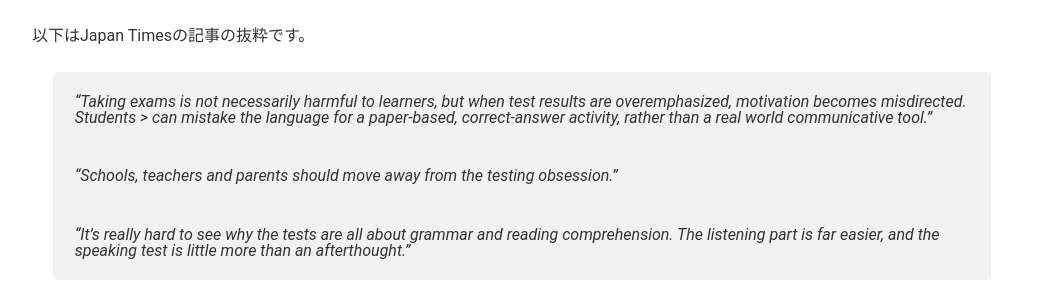
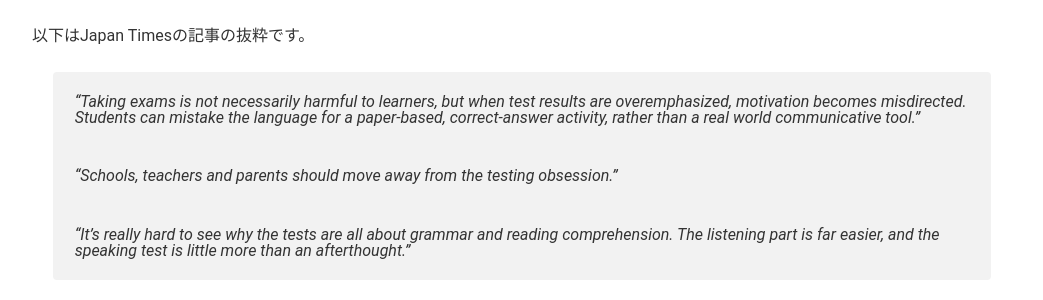
Before and after one commit to phocean/akispace, a Jekyll site: the page built from 40_exam_results.md, in a window 1280 px wide. Shown: the part 582-882 px from the top of the page, without its empty margins (118-1161 px from the left). Built offline with Jekyll 4.4.1, drawn with Linux system fonts in a browser that asks for light colours.

Commit message:
fix quotation

```diff
--- a/40_exam_results.md
+++ b/40_exam_results.md
@@ -27,12 +27,11 @@
 
 以下はJapan Timesの記事の抜粋です。
 
-> "Taking exams is not necessarily harmful to learners, but when test results are overemphasized, motivation becomes misdirected. Students > can mistake the language for a paper-based, correct-answer activity, rather than a real world communicative tool."
+> "Taking exams is not necessarily harmful to learners, but when test results are overemphasized, motivation becomes misdirected. Students can mistake the language for a paper-based, correct-answer activity, rather than a real world communicative tool."
 >
 > "Schools, teachers and parents should move away from the testing obsession."
 >
-> "It's really hard to see why the tests are all about grammar and reading comprehension. The listening part is far easier, and the
-> speaking test is little more than an afterthought."
+> "It's really hard to see why the tests are all about grammar and reading comprehension. The listening part is far easier, and the speaking test is little more than an afterthought."
 
 英検を持っていても書けない話せない・・・とならないために、<strong>レッスンではまず実力（文法語彙力←ここがなければ英語力は広がりません）をつけることを優先とし、その力を試すために受けるのが英検</strong>だと考えています。3級を持っているのであれば中学英語、2級であれば高校英語、しっかり使いこなし書いたり話したりできるでしょうか？ 自分の英語力をしっかり把握して適切な級で復習として英検を利用しましょう。よってギリギリの合格ではなく、その級で満点が取れるまで何回も練習していきます。英語を本当に習得したいと思うのであれば急がないでください。
 
```
